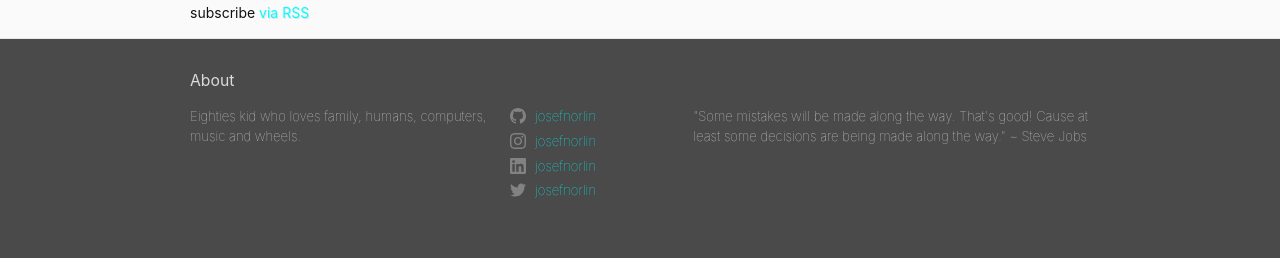
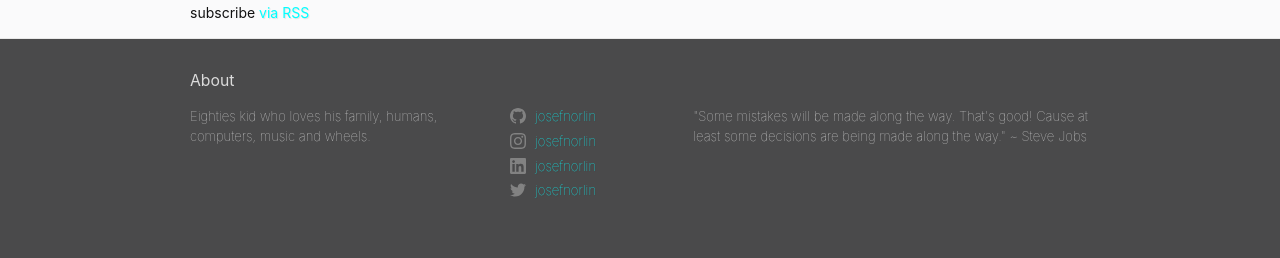
Before and after one commit to josefnorlin/josefnorlin.github.io, a Jekyll site: the page built from index.md, in a window 1280 px wide. Shown: the part 831-1089 px from the top of the page. Built offline with Jekyll 4.4.1, drawn with Linux system fonts in a browser that asks for light colours.

Commit message:
Text update

```diff
--- a/_config.yml
+++ b/_config.yml
@@ -15,7 +15,7 @@
 # in the templates via {{ site.myvariable }}.
 title: josefnorlin
 description: My Blog
-bio: Eighties kid who loves family, humans, computers, music and wheels.
+bio: Eighties kid who loves his family, humans, computers, music and wheels.
 qoute: >- # this means to ignore newlines until "baseurl:"
   "Some mistakes will be made along the way. That's good! Cause at least some decisions are being made along the way." ~ Steve Jobs
 baseurl: "" # the subpath of your site, e.g. /blog
```
